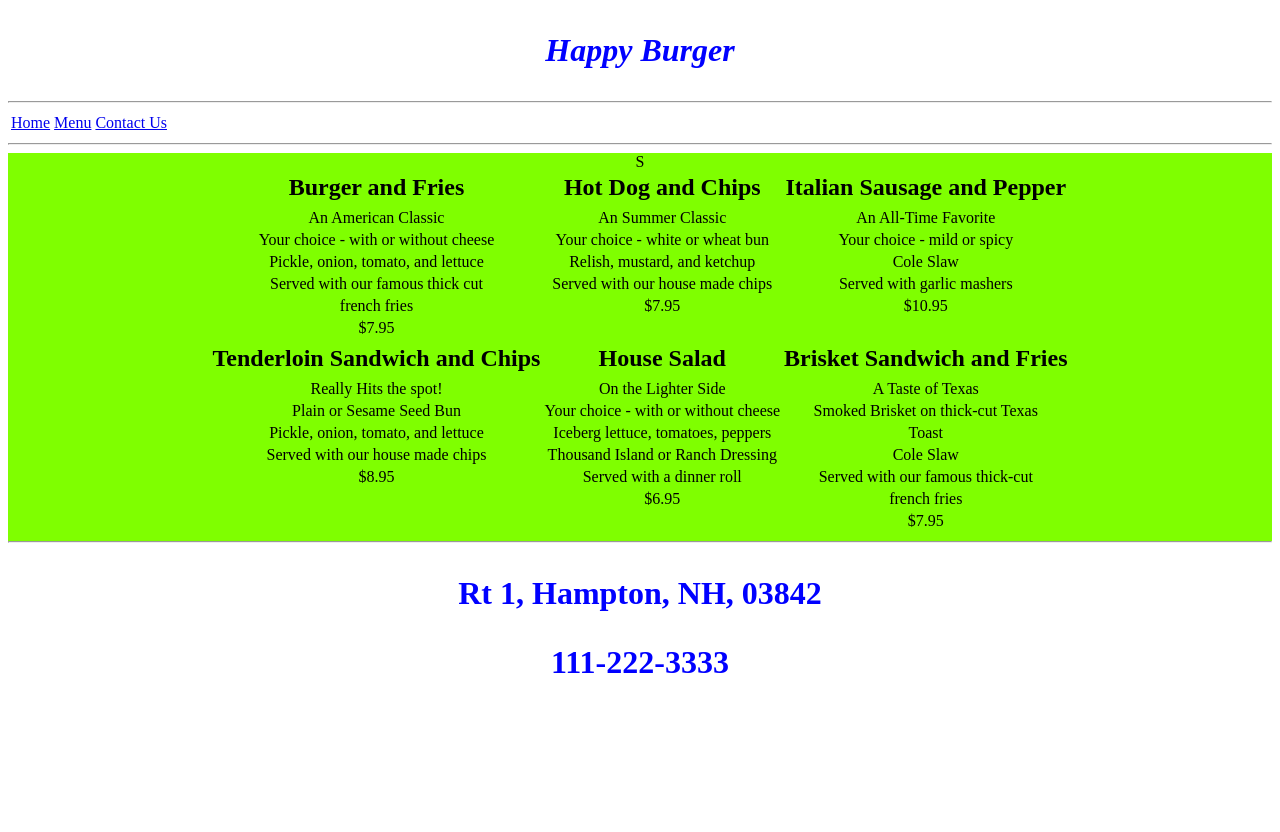
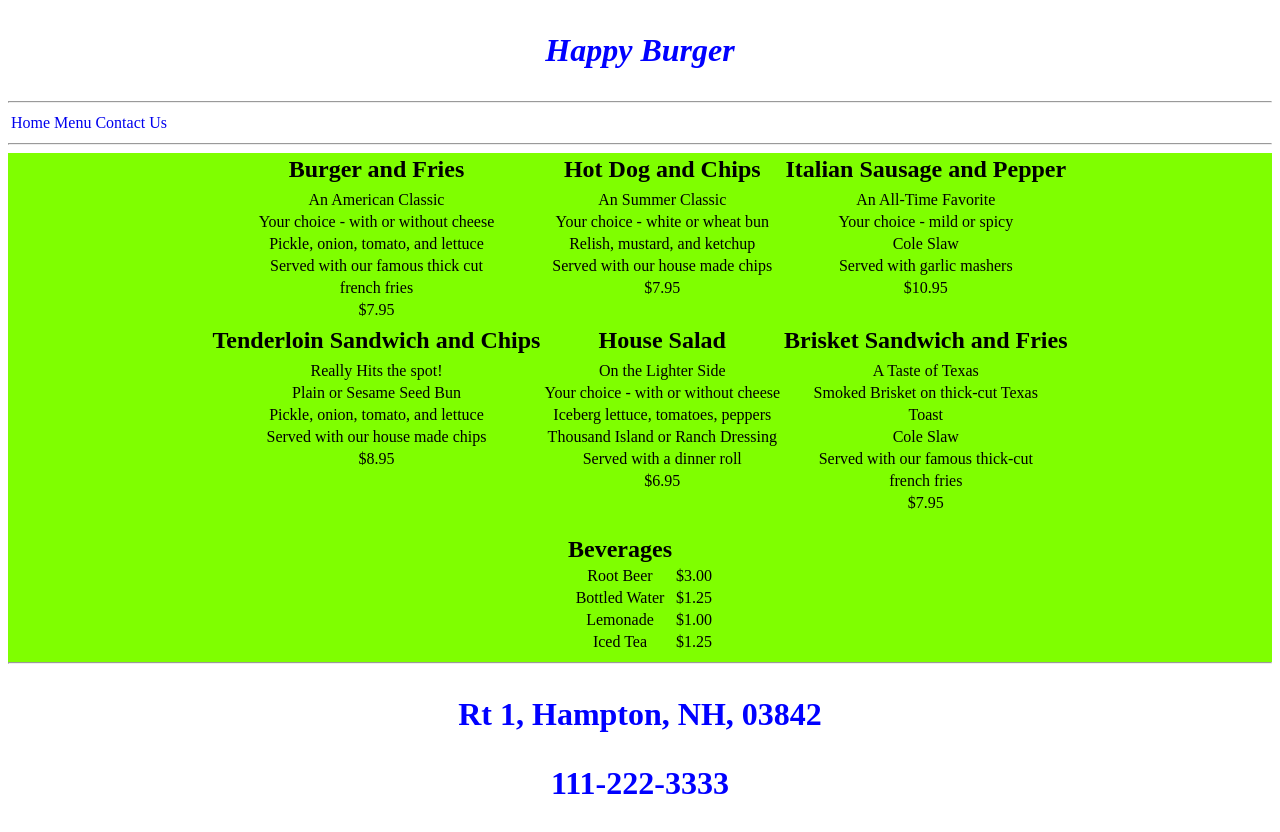
Before and after one commit to LMstephencostello/GFCWebProject1, a plain HTML site: page restaurantmenu.html in a window 1280 px wide. Before the commit the page ends 800 px from the top, so only its background shows below. Drawn offline with Linux system fonts and the light colour scheme.

Commit message:
table and link changes to restaurant pages

```diff
--- a/restaurantStyles.css
+++ b/restaurantStyles.css
@@ -3,3 +3,16 @@
   font-size: xx-large;
   color: blue;
 }
+
+a {
+  font-weight: none;
+  text-decoration: none;
+}
+
+a:visited {
+  color: Red;
+}
+
+a:hover {
+  font-weight: bold;
+}
--- a/restaurantmenu.html
+++ b/restaurantmenu.html
@@ -30,7 +30,7 @@
         </table>
         <hr>
         <div style="background-color:chartreuse">
-            <center>S
+            <center>
             <table item-width="100%">
                 <tr>
                     <th>Burger and Fries</th>
@@ -117,6 +117,48 @@
                     <td>$7.95</td>
                 </tr>
             </table>
+            <br>
+            <table>
+                <tr>
+                    <th>Beverages</th>
+                    <th></th>
+                </tr>
+                <tr>
+                    <td>Root Beer</td>
+                    <td>$3.00</td>
+                </tr>
+                <tr>
+                    <td>Bottled Water</td>
+                    <td>$1.25</td>
+                </tr>
+                <tr>
+                    <td>Lemonade</td>
+                    <td>$1.00</td>
+                </tr>
+                <tr>
+                    <td>Iced Tea</td>
+                    <td>$1.25</td>
+                </tr>
+            </table>
+            <!-- Beverages section
+
+Beverages
+
+Root Beer
+
+$3.00
+
+Bottled Water
+
+$1.25
+
+Lemonade
+
+$1.00
+
+Iced Tea
+
+$1.25            -->
             <hr>
             </center>
         </div>
```
